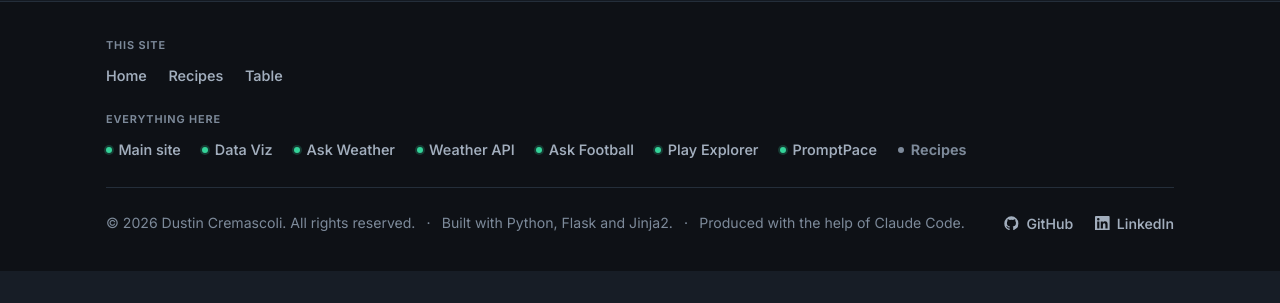
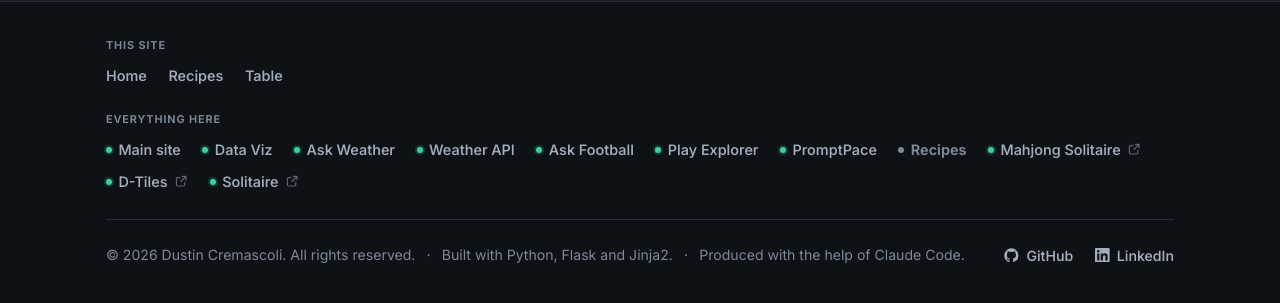
Before and after one commit to dcremas/recipes-flask, a Flask app: page / in a window 1280 px wide. Shown: the part 2408-2711 px from the top of the page. Before the commit the page ends 2679 px from the top, so only its background shows below. Run offline with Flask 3, Linux system fonts and the light colour scheme; data that the repository does not hold is empty; some libraries are stand-ins or nearby versions.

Commit message:
Footer row: add the three games
Mahjong Solitaire, D-Tiles and Solitaire, last in the row, in step with prosite_flask/content.py SITES. They open in a new tab with the external icon and screen-reader cue; every other entry stays same-tab.

Co-Authored-By: Claude Opus 5.5 (1M context) <noreply@anthropic.com>

```diff
--- a/content.py
+++ b/content.py
@@ -71,6 +71,11 @@ SITES = [
     {"key": "plays", "label": "Play Explorer", "href": "https://pbp.dustincremascoli.com/plays/"},
     {"key": "typing", "label": "PromptPace", "href": "https://typing.dustincremascoli.com/"},
     {"key": "recipes", "label": "Recipes", "href": "/"},
+    # The three games joined the row 2026-10-25. They open in a new tab, the one
+    # exception to the same-tab rule above, as they do on www.
+    {"key": "mahjong", "label": "Mahjong Solitaire", "href": "https://mahjong.dustincremascoli.com/", "new_tab": True},
+    {"key": "dtiles", "label": "D-Tiles", "href": "https://dtiles.dustincremascoli.com/", "new_tab": True},
+    {"key": "solitaire", "label": "Solitaire", "href": "https://solitaire.dustincremascoli.com/", "new_tab": True},
 ]
 
 # Which entry in SITES is this codebase.
--- a/templates/partials/footer.html
+++ b/templates/partials/footer.html
@@ -66,9 +66,14 @@
             <li>
               <a class="footer-nav-link footer-nav-link--site{% if is_here %} is-current{% endif %}"
                  href="{{ s.href }}"
-                 {% if is_page %}aria-current="page"{% elif is_here %}aria-current="true"{% endif %}>
+                 {% if is_page %}aria-current="page"{% elif is_here %}aria-current="true"{% endif %}
+                 {% if s.new_tab %}target="_blank" rel="noopener"{% endif %}>
                 <span class="nav-dot" aria-hidden="true"></span>
                 {{ s.label }}
+                {% if s.new_tab %}
+                  <svg class="ico ico--xs" aria-hidden="true"><use href="#i-external"></use></svg>
+                  <span class="sr-only">(opens in a new tab)</span>
+                {% endif %}
                 {% if is_here %}<span class="sr-only">— you are here</span>{% endif %}
               </a>
             </li>
```
